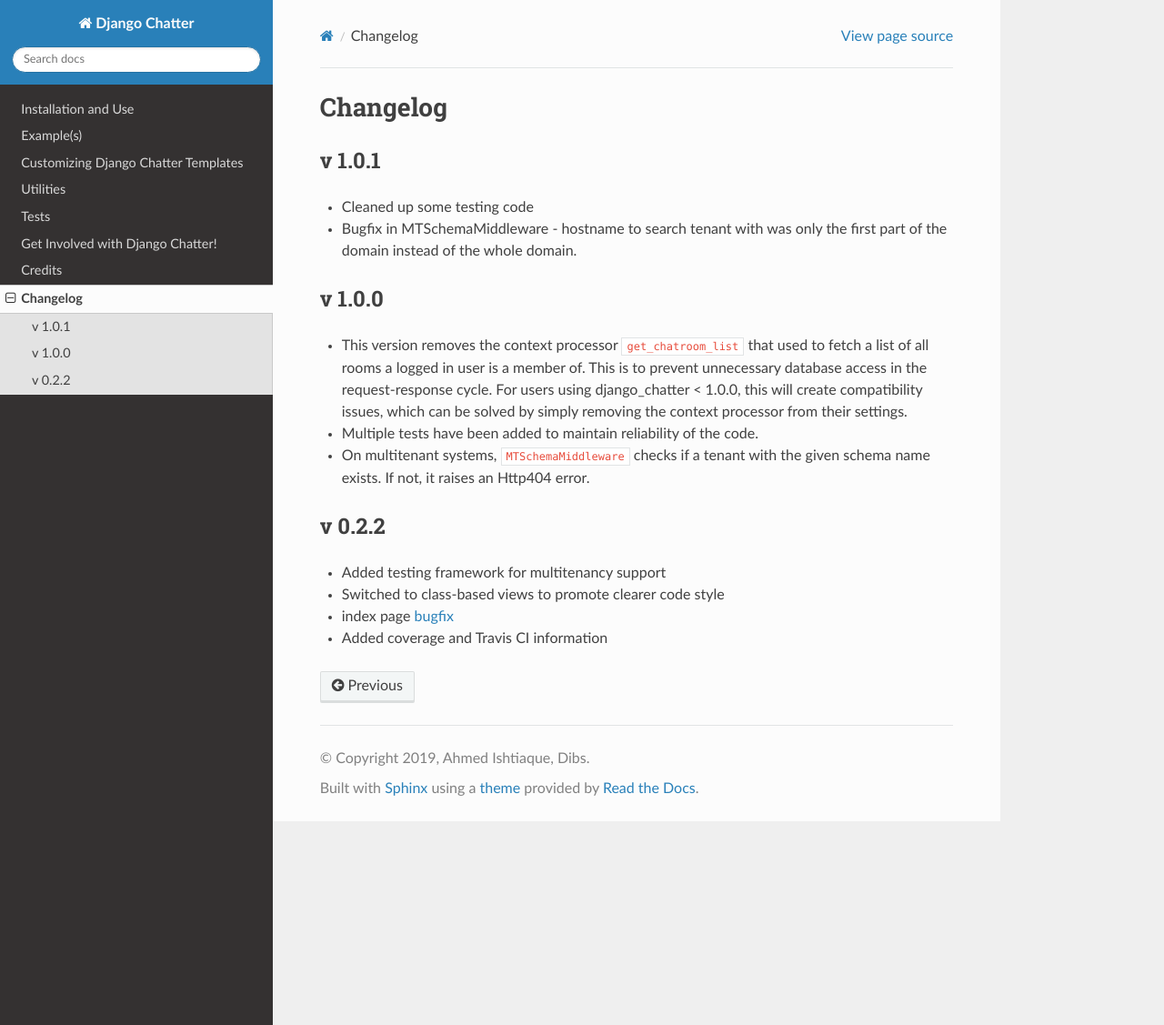
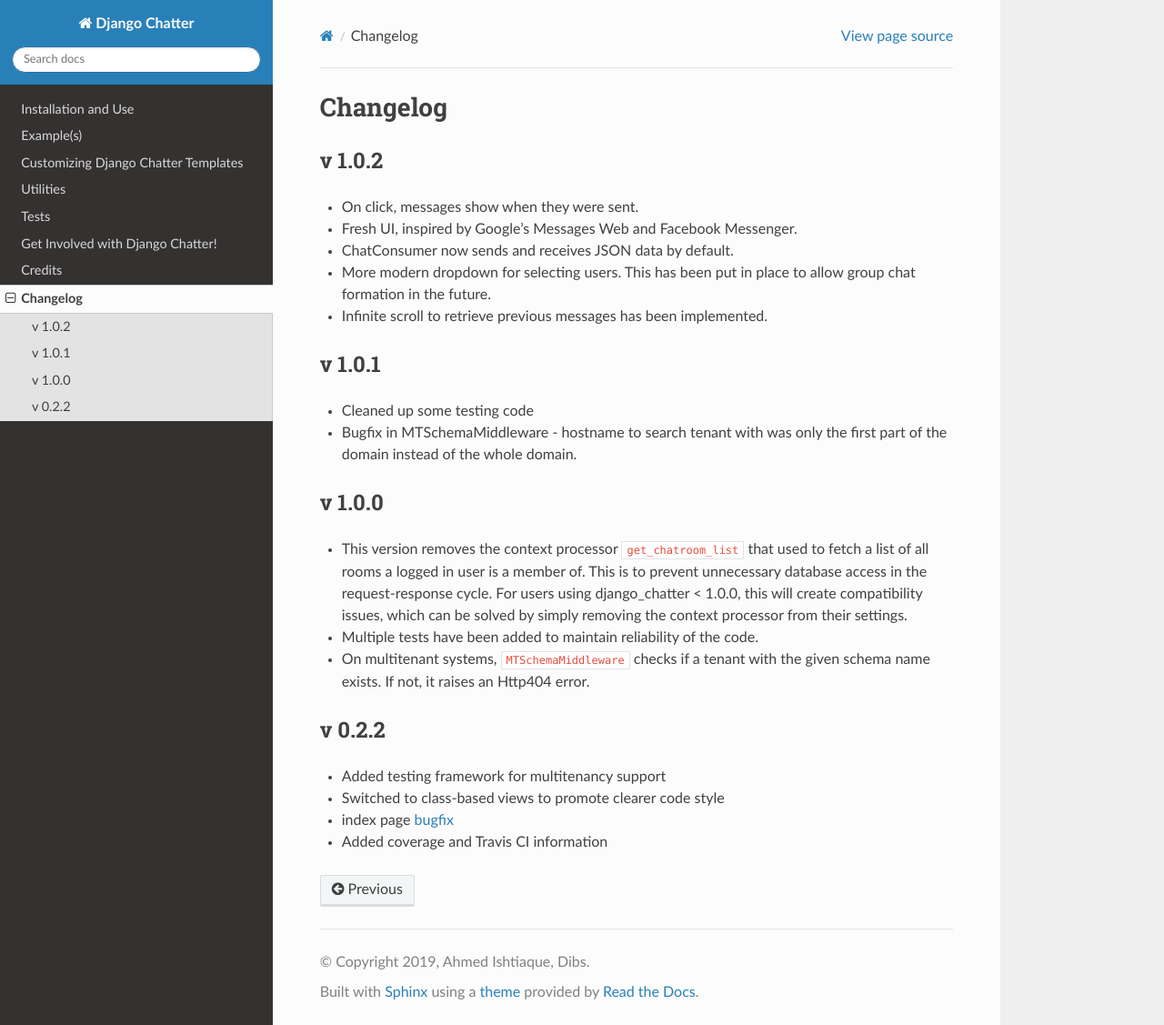
Before and after one commit to dibs-devs/chatter, a Sphinx documentation site: the page built from docs/source/templates/changelog.rst, in a window 1280 px wide and 1127 px high. Shown: the whole window at 91% size. Built offline with Sphinx 7.4.7 and the Read the Docs theme 2.0.0, drawn with Linux system fonts in a browser that asks for light colours.

Commit message:
Updated docs, marked for release 1.0.2

```diff
--- a/docs/source/templates/changelog.rst
+++ b/docs/source/templates/changelog.rst
@@ -1,5 +1,14 @@
 Changelog
 =========
+
+v 1.0.2
+-------
+- On click, messages show when they were sent.
+- Fresh UI, inspired by Google's Messages Web and Facebook Messenger.
+- ChatConsumer now sends and receives JSON data by default.
+- More modern dropdown for selecting users. This has been put in place to
+  allow group chat formation in the future.
+- Infinite scroll to retrieve previous messages has been implemented.
 
 v 1.0.1
 -------
--- a/setup.py
+++ b/setup.py
@@ -9,7 +9,7 @@
 
 setup(
     name='django-chatter',
-    version='1.0.1',
+    version='1.0.2',
     packages=find_packages(),
     include_package_data=True,
     license='MIT License',  # example license
```
